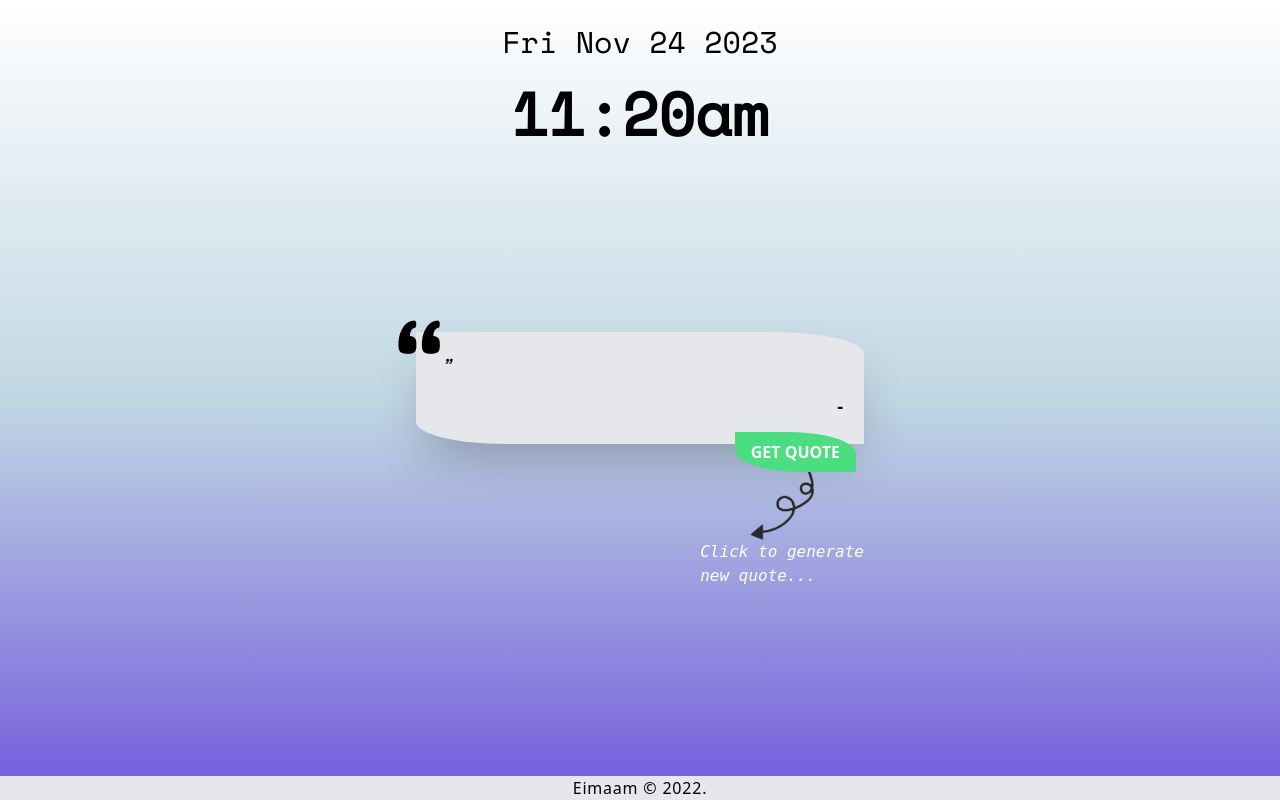
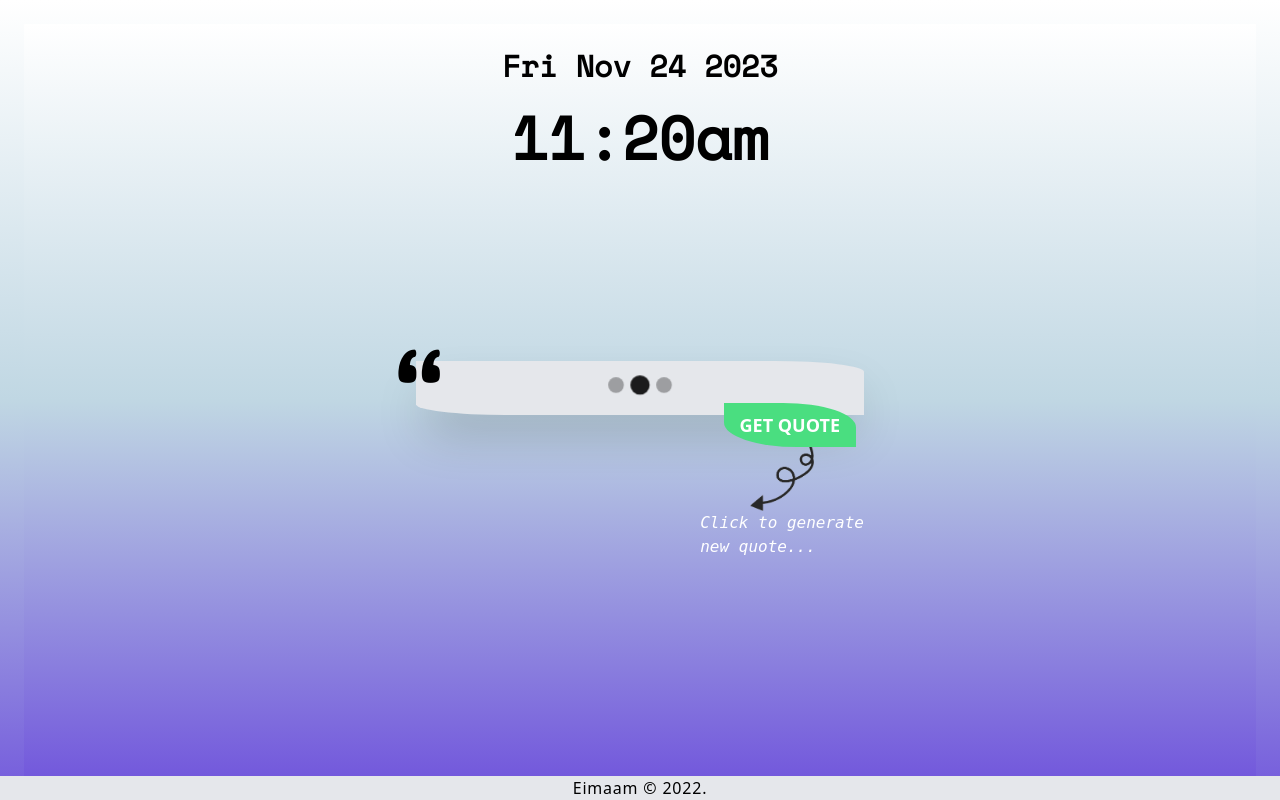
Before and after one commit to eimaam/get-quotes, a React (Create React App) app: page / in a window 1280 px wide. Built offline with nearby package versions, Linux system fonts and the light colour scheme; no server answers; a web font is replaced by a local one.

Commit message:
added loading animation

```diff
--- a/src/App.tsx
+++ b/src/App.tsx
@@ -1,18 +1,42 @@
+import React, { useEffect, useState } from "react"
 import './App.css';
 import { Footer } from './Footer';
 // import axios from 'axios';
 import { QuotesCard } from './QuotesCard';
 import { Time } from './TimeCard';
+import { BeatLoader, SyncLoader, ClockLoader  } from "react-spinners"
+
 
 function App() {
+  const [loading, setLoading] = useState(false)
 
+
+  useEffect(() => {
+    setLoading(true)
+    setTimeout(() => {
+      setLoading(false)
+    }, 3000);
+  }, [])
 
 
   return (
     <div className='App-header'>
-      <Time />
-      <QuotesCard />
-      <Footer />
+    {loading
+      ?
+      <div className="items-center gap-4 flex flex-col justify-center border-3">
+        <h2><ClockLoader /></h2>
+        <p className="font-space italic text-2xl">getting Quotes...</p>
+        <p className="font-space italic text-2xl">1.. 2.. 3</p>
+      </div>
+
+      :
+
+      <div className="App-header">
+        <Time />
+        <QuotesCard />
+        <Footer />
+      </div>
+    }
     </div>
   );
 }
--- a/src/QuotesCard.tsx
+++ b/src/QuotesCard.tsx
@@ -3,44 +3,65 @@ import { quotables } from './quotes'
 
 import arrow from "../src/assets/arrow.png"
 import axios from 'axios'
+import { BeatLoader } from 'react-spinners'
 
 export const QuotesCard = () => {
   const random = Math.floor(Math.random() * (20-1) - 1)
 
   const [quote, setQuote] = useState({
-    quote: "",
-    author: ""
+    quote: "GET QUOTES",
+    author: "getQuotes"
   })
 
-    useEffect(() => {
+  const [loading, setLoading] = useState(true)
+
   function getQuote(){
+    setLoading(true)
   axios.get('https://free-quotes-api.herokuapp.com/')
 .then(response => {
+  if(response.data.author == ""){
+    response.data.author = "UNKNOWN"
+  }else{
     setQuote(prevState => ({
       ...prevState,
       quote: response.data.quote,
       author: response.data.author
     }))
+  }
+  setLoading(false)
 })
 .catch((error) => {
   console.error(error);
 });
 }
+    useEffect(() => {
       getQuote()
     }, [])
+
+    const nextQuote = () => {
+      return getQuote()
+    }
+
 
 
 
 
   return (
     <div className='m-auto flex flex-col gap-4'>
-      <div className='relative bg-gray-200 w-4/4 sm:w-72 rounded-tr-lg rounded-bl-lg m-auto p-3 text-justify shadow-2xl'>
+      <div className='relative bg-gray-200 min-w-full w-4/4 sm:w-72 rounded-tr-lg rounded-bl-lg m-auto p-3 text-justify shadow-2xl'>
         <h1 className='absolute -left-5 -top-6 text-8xl font-fredoka'>“</h1>
-        <div className='my-2'>
+        {loading
+        ?
+        <div className='text-center'>
+          <BeatLoader size={20}/>
+        </div>
+         :
+         <div className='my-2 '>
           <p className='text-xl font-space italic px-3'>{quote.quote}”</p>
           <h3 className='text-right text-lg font-bold my-3 px-2 tracking-wider'>- {quote.author}</h3>
         </div>
-        <button className='z-10 absolute right-2 bg-green-400 hover:bg-blue-600 text-white font-bold py-2 px-4 rounded-tr-large rounded-bl-large'>GET QUOTE</button>
+        }
+        <button onClick={nextQuote} className='z-10 absolute right-2 bg-green-400 hover:bg-blue-200 hover:text-black text-white text-lg font-bold py-2 px-4 rounded-tr-large rounded-bl-large'>GET QUOTE</button>
       </div>
       <div className='flex-col w-20 ml-auto'>
         <img src={arrow} alt="spring arrow" className='h-20 m-auto'/>
--- a/src/TimeCard.tsx
+++ b/src/TimeCard.tsx
@@ -18,7 +18,7 @@ export const Time = () => {
 
   return (
     <div className='flex flex-col gap-2 md:gap-6 w-screen text-center'>
-            <h1 className='font-space text-3xl'>{date}</h1>
+            <h1 className='font-space font-bold text-3xl'>{date}</h1>
             <h2 className='font-space text-3xl md:text-6xl font-bold'>
                 {`${hour}:${mins}${period}`}
             </h2>
```
Lines whose indentation alone changed are shown as unchanged.
